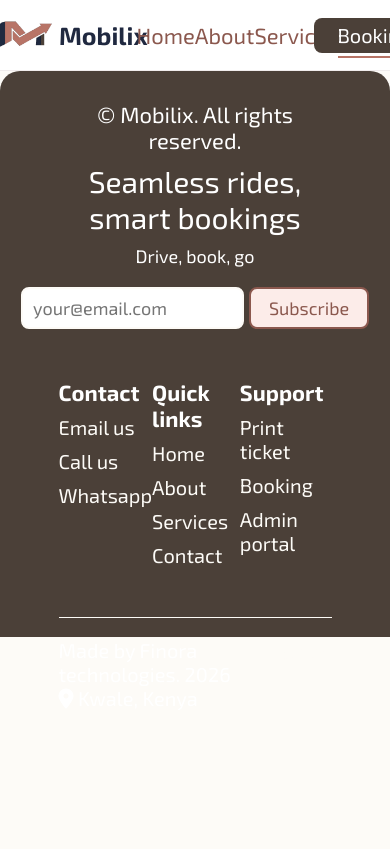
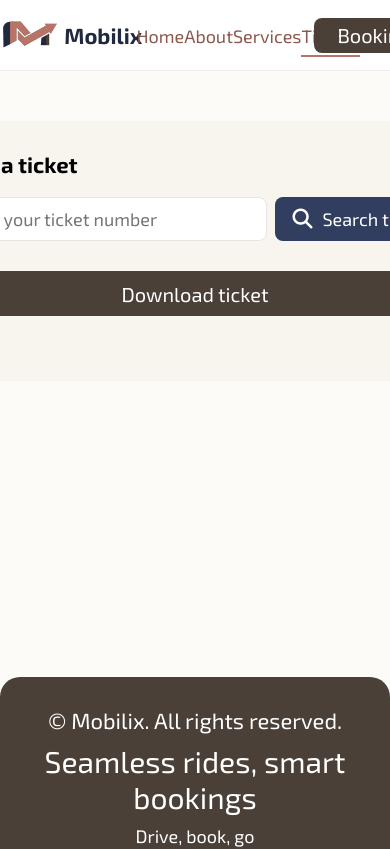
Before and after one commit to fidel208/Mobilix, a React (Vite) app in the folder frontend/: page /tickets in a window 390 px wide. Shown: the top 849 px of the page. Built offline with nearby package versions, Linux system fonts and the light colour scheme; a web font is replaced by a local one.

Commit message:
tickents-front

```diff
--- a/frontend/src/components/footer/Footer.jsx
+++ b/frontend/src/components/footer/Footer.jsx
@@ -24,9 +24,13 @@ function Footer() {
           <div className="footer-bottom-one">
             <span>
               <h3>Contact</h3>
-              <Link>Email us</Link>
-              <Link>Call us</Link>
-              <Link>Whatsapp</Link>
+              <Link to={"mailto:rajaxraj1997@gmail.com"} target="_blank">
+                Email us
+              </Link>
+              <Link to={"tel:+254704679648"} target="_blank">
+                Call us
+              </Link>
+              <Link to={"https://wa.link/2exqq4"}>Whatsapp</Link>
             </span>
             <span>
               <h3>Quick links</h3>
@@ -50,10 +54,10 @@ function Footer() {
               </p>
             </span>
             <span id="footer-handles">
-              <Link>
+              <Link to={"https://wa.link/2exqq4"} target="_blank">
                 <i className="fa-brands fa-whatsapp"></i>
               </Link>
-              <Link>
+              <Link to={"mailto:rajaxraj1997@gmail.com"} target="_blank">
                 <i className="fa-solid fa-envelope"></i>
               </Link>
             </span>
--- a/frontend/src/components/footer/footer.css
+++ b/frontend/src/components/footer/footer.css
@@ -5,13 +5,12 @@ footer {
   color: white;
   display: flex;
   flex-direction: column;
-  justify-content: space-evenly;
   align-items: center;
   border-top-left-radius: 20px;
   border-top-right-radius: 20px;
   font-size: 18px;
   padding: 30px 0;
-  gap: 50px;
+  gap: 100px;
 }
 footer a {
   text-decoration: none;
@@ -97,3 +96,19 @@ footer a:hover {
   display: flex;
   gap: 10px;
 }
+
+@media (max-width: 1024px) {
+  footer {
+    height: 80dvh;
+    width: 100%;
+    gap: 50px;
+  }
+  .footer-top {
+    width: 90%;
+    margin-bottom: 50px;
+  }
+  .footer-bottom {
+    width: 90%;
+    align-self: center;
+  }
+}
--- a/frontend/src/components/header/header.css
+++ b/frontend/src/components/header/header.css
@@ -69,3 +69,12 @@ header nav button {
 header nav button:hover {
   background-color: #352b23;
 }
+
+@media (max-width: 1024px) {
+  .head-one a {
+    font-size: 22px;
+  }
+  .nav-links a {
+    font-size: 18px;
+  }
+}
--- a/frontend/src/pages/contact/Contact.jsx
+++ b/frontend/src/pages/contact/Contact.jsx
@@ -17,12 +17,12 @@ function Contact() {
             <span>
               <i className="fa-solid fa-phone"></i>
               <h2>Call us</h2>
-              <p>+254115931207</p>
+              <p>+254704679648</p>
             </span>
             <span>
               <i className="fa-brands fa-whatsapp"></i>
               <h2>Whatsapp</h2>
-              <p>+254789455874</p>
+              <p>+254704679648</p>
             </span>
             <span>
               <i className="fa-solid fa-envelope"></i>
@@ -38,7 +38,7 @@ function Contact() {
             <span className="office-details">
               <h4>Head office</h4>
               <p>info@mobilix.co.ke</p>
-              <p>+254789455874</p>
+              <p>+254704679648</p>
               <p>
                 <i className="fa-solid fa-location-dot"></i> Ukunda, Kwale -
                 Kenya
@@ -49,26 +49,50 @@ function Contact() {
             <div id="form-div">
               <span id="form-span">
                 <label htmlFor="first-name">First name</label>
-                <input type="text" id="first-name" name="first-name" />
+                <input
+                  type="text"
+                  id="first-name"
+                  name="first-name"
+                  placeholder="Enter your first name"
+                />
               </span>
               <span id="form-span">
                 <label htmlFor="last-name">Last name</label>
-                <input type="text" id="last-name" name="last-name" />
+                <input
+                  type="text"
+                  id="last-name"
+                  name="last-name"
+                  placeholder="Enter your last name"
+                />
               </span>
             </div>
             <div id="form-div">
               <span id="form-span">
                 <label htmlFor="email">Email address</label>
-                <input type="email" id="email" name="email" />
+                <input
+                  type="email"
+                  id="email"
+                  name="email"
+                  placeholder="your@email.com"
+                />
               </span>
               <span id="form-span">
                 <label htmlFor="phone">Phone number</label>
-                <input type="tel" id="phone" name="phone" />
+                <input
+                  type="tel"
+                  id="phone"
+                  name="phone"
+                  placeholder="eg. +254712345678"
+                />
               </span>
             </div>
             <span id="form-span">
               <label htmlFor="message">Message</label>
-              <textarea name="message" id="message"></textarea>
+              <textarea
+                name="message"
+                id="message"
+                placeholder="Enter your message"
+              ></textarea>
             </span>
             <button>Send message</button>
           </form>
--- a/frontend/src/pages/contact/contact.css
+++ b/frontend/src/pages/contact/contact.css
@@ -85,7 +85,7 @@
 .contact-details {
   display: flex;
   flex-direction: column;
-  width: 35%;
+  width: 30%;
   padding: 0 10px;
   gap: 10px;
 }
@@ -142,3 +142,21 @@
   border-radius: 8px;
   margin-top: 15px;
 }
+
+@media (max-width: 1024px) {
+  .support img {
+    height: 300px;
+  }
+  .support p {
+    font-size: 30px;
+  }
+  .support-bottom span {
+    width: 250px;
+  }
+  .contact-us {
+    width: 800px;
+  }
+  #form-span textarea {
+    width: 99%;
+  }
+}
--- a/frontend/src/pages/tickets/Tickets.jsx
+++ b/frontend/src/pages/tickets/Tickets.jsx
@@ -1,4 +1,5 @@
 import React from "react";
+import "./tickets.css";
 import Header from "../../components/header/Header";
 import Footer from "../../components/footer/Footer";
 
@@ -6,6 +7,23 @@ function Tickets() {
   return (
     <>
       <Header />
+      <div className="tickets">
+        <div className="search-ticket">
+          <h1>Print a ticket</h1>
+          <form id="search">
+            <input
+              type="text"
+              id="ticket"
+              name="ticket"
+              placeholder="Enter your ticket number"
+            />
+            <button>
+              <i className="fa-solid fa-magnifying-glass"></i> Search ticket
+            </button>
+          </form>
+          <button id="download-ticket">Download ticket</button>
+        </div>
+      </div>
       <Footer />
     </>
   );
--- /dev/null
+++ b/frontend/src/pages/tickets/tickets.css
@@ -0,0 +1,81 @@
+.tickets {
+  height: 60dvh;
+  width: 100%;
+  padding: 50px 0;
+  display: flex;
+  flex-direction: column;
+  align-items: center;
+}
+.search-ticket {
+  display: flex;
+  flex-direction: column;
+  gap: 20px;
+  width: 600px;
+  background-color: #f8f5ee;
+  border-radius: 12px;
+  height: 200px;
+  padding: 30px;
+}
+.search-ticket h1 {
+  font-size: 25px;
+}
+#search {
+  display: flex;
+  width: 100%;
+  flex-direction: row;
+  justify-content: space-between;
+}
+#search input {
+  width: 60%;
+  padding: 10px;
+  border-radius: 8px;
+  border: solid 1px rgb(235, 226, 226);
+  outline: none;
+  font-size: 18px;
+}
+#search input:focus {
+  border: solid 1px #8b584e;
+}
+#search button {
+  width: 210px;
+  border-radius: 8px;
+  border: none;
+  outline: none;
+  color: white;
+  background-color: #313e5f;
+  font-size: 18px;
+  display: flex;
+  gap: 10px;
+  align-items: center;
+  justify-content: center;
+  transition: ease 0.3s background-color;
+}
+#search button:hover {
+  background-color: #202940;
+}
+#download-ticket {
+  height: 45px;
+  font-size: 20px;
+  border-radius: 8px;
+  outline: none;
+  border: none;
+  margin-top: 10px;
+  color: white;
+  background-color: #4b4038;
+  transition: ease 0.3s background-color;
+}
+#download-ticket:hover {
+  background-color: #2e2621;
+}
+
+@media (max-width: 1024px) {
+  .search-ticket {
+    width: 500px;
+  }
+  .search-ticket h1 {
+    font-size: 22px;
+  }
+  #search button {
+    width: 170px;
+  }
+}
```
